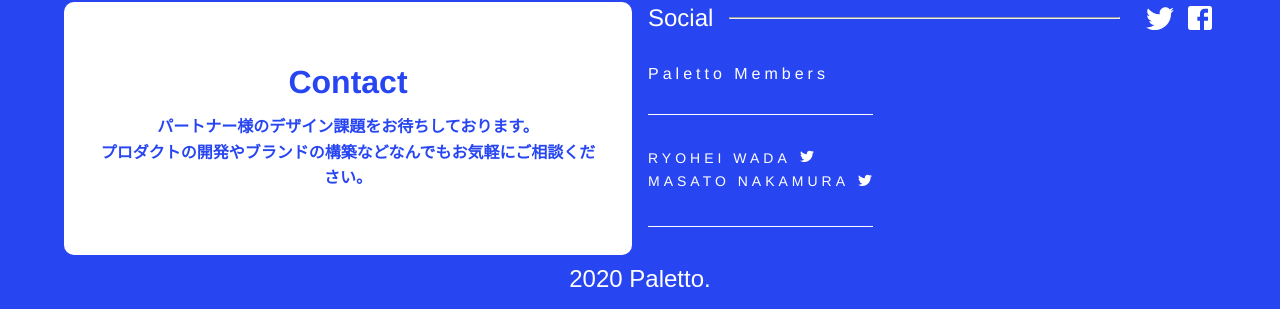
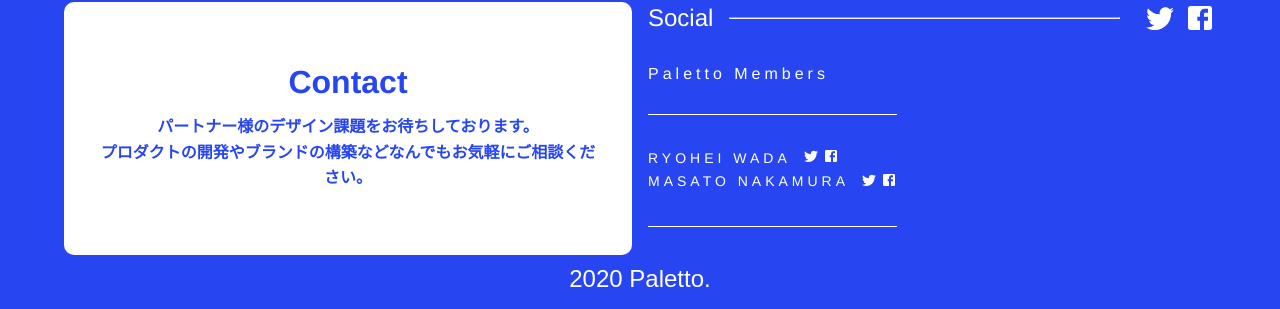
Before and after one commit to wadaryohei/paletto, a Next.js app: page / in a window 1280 px wide. Shown: the part 5200-5509 px from the top of the page. Built offline with nearby package versions, Linux system fonts and the light colour scheme; a small style sheet from the web is missing.

Commit message:
membersのmodelを追加してMembersコンポーネントで表示するようにした

```diff
--- /dev/null
+++ b/src/components/Footer/Members/dom.tsx
@@ -0,0 +1,29 @@
+import React from 'react'
+import TwitterIcon from '@material-ui/icons/Twitter'
+import FacebookIcon from '@material-ui/icons/Facebook'
+import { Member } from '../../../datas/_shared/MemberDatas'
+
+//----------------------------------
+// props
+//----------------------------------
+export interface MembersProps {
+  MemberData: Member
+  className?: string
+}
+
+//----------------------------------
+// component
+//----------------------------------
+export const MembersComponent = (props: MembersProps) => (
+  <p className={props.className}>
+    {props.MemberData.name}
+    <span className={'footerMembersSocialsIconWrapper'}>
+      {props.MemberData.twitterPath !== undefined && (
+        <TwitterIcon className={'footerMembersSocialsIcon'} />
+      )}
+      {props.MemberData.facebookPath !== undefined && (
+        <FacebookIcon className={'footerMembersSocialsIcon'} />
+      )}
+    </span>
+  </p>
+)
--- /dev/null
+++ b/src/components/Footer/Members/index.ts
@@ -0,0 +1 @@
+export { MembersStyle as Members } from './style'
--- /dev/null
+++ b/src/components/Footer/Members/style.ts
@@ -0,0 +1,29 @@
+import styled from 'styled-components'
+import { MembersComponent } from './dom'
+import { FontSize } from '../../../const/FontSize'
+import { FontWeight } from '../../../const/FontWeight'
+import { Margin } from '../../../const/Margin'
+
+//----------------------------------
+// styledComponent
+//----------------------------------
+export const MembersStyle = styled(MembersComponent)`
+  font-size: ${FontSize.xs};
+  line-height: 1.6;
+  font-weight: ${FontWeight.thin};
+  letter-spacing: 4px;
+
+  .footerMembersSocialsIconWrapper {
+    vertical-align: middle;
+    margin-left: ${Margin.m8};
+    svg {
+      width: 16px;
+      height: 16px;
+    }
+  }
+
+  .footerMembersSocialsIcon {
+    line-height: 2;
+    margin-left: ${Margin.m4};
+  }
+`
--- a/src/components/Footer/dom.tsx
+++ b/src/components/Footer/dom.tsx
@@ -2,6 +2,8 @@ import React from 'react'
 import { Box, Grid } from '@material-ui/core'
 import TwitterIcon from '@material-ui/icons/Twitter'
 import FacebookIcon from '@material-ui/icons/Facebook'
+import { Members } from './Members'
+import { Member, MemberDatas } from '../../datas/_shared/MemberDatas'
 
 //----------------------------------
 // props
@@ -17,7 +19,7 @@ export const FooterComponent = (props: FooterProps) => (
   <footer className={props.className}>
     <Grid container spacing={2}>
       <Grid item md={6} sm={12} xs={12}>
-        <Box className={'footerContactWrapper'}>
+        <div className={'footerContactWrapper'}>
           <h2 className={'footerContactHeading'}>Contact</h2>
           <p className={'footerContactLead'}>
             <span>パートナー様のデザイン課題をお待ちしております。</span>
@@ -25,38 +27,29 @@ export const FooterComponent = (props: FooterProps) => (
               プロダクトの開発やブランドの構築などなんでもお気軽にご相談ください。
             </span>
           </p>
-        </Box>
+        </div>
       </Grid>
 
       <Grid item md={6} sm={12} xs={12}>
-        <Box className={'footerSocialWrapper'}>
+        <div className={'footerSocialWrapper'}>
           <p className={'footerSocials'}>
             <span className={'footerSocialsHeading'}>Social</span>
             <hr />
-            <Box component={'span'} className={'footerSocialIconsWrapper'}>
+            <span className={'footerSocialIconsWrapper'}>
               <TwitterIcon className={'footerSocialsIcon'} />
               <FacebookIcon className={'footerSocialsIcon'} />
-            </Box>
+            </span>
           </p>
-        </Box>
+        </div>
 
-        <Box className={'footerMembersWrapper'}>
+        <div className={'footerMembersWrapper'}>
           <p className={'footerMembersHeading'}>Paletto Members</p>
-          <Box className={'footerMembers'}>
-            <p>
-              RYOHEI WADA
-              <span className={'footerMembersSocialsIconWrapper'}>
-                <TwitterIcon className={'footerMembersSocialsIcon'} />
-              </span>
-            </p>
-            <p>
-              MASATO NAKAMURA
-              <span className={'footerMembersSocialsIconWrapper'}>
-                <TwitterIcon className={'footerMembersSocialsIcon'} />
-              </span>
-            </p>
-          </Box>
-        </Box>
+          <div className={'footerMembers'}>
+            {MemberDatas.map((MemberData: Member, index: number) => {
+              return <Members key={index} MemberData={MemberData} />
+            })}
+          </div>
+        </div>
       </Grid>
 
       <Box className={'footerCopyWrapper'}>
--- a/src/components/Footer/style.ts
+++ b/src/components/Footer/style.ts
@@ -119,26 +119,6 @@ export const FooterStyle = styled(FooterComponent)`
         background-color: ${Colors.white};
         margin-top: ${Margin.m32};
       }
-
-      p {
-        font-size: ${FontSize.xs};
-        line-height: 1.6;
-        font-weight: ${FontWeight.thin};
-        letter-spacing: 4px;
-      }
-
-      .footerMembersSocialsIconWrapper {
-        vertical-align: middle;
-        margin-left: ${Margin.m8};
-        svg {
-          width: 16px;
-          height: 16px;
-        }
-      }
-
-      .footerMembersSocialsIcon {
-        line-height: 2;
-      }
     }
   }
 
--- /dev/null
+++ b/src/datas/_shared/MemberDatas.ts
@@ -0,0 +1,29 @@
+/**
+ * Membersで使用するデータ
+ * - コンポーネントに渡す静的なデータを記述する
+ */
+
+//----------------------------------
+// MemberDatas
+//----------------------------------
+export interface Member {
+  name: string
+  webSitePath?: string
+  twitterPath?: string
+  facebookPath?: string
+}
+
+export const MemberDatas: Member[] = [
+  {
+    name: 'RYOHEI WADA',
+    webSitePath: '',
+    twitterPath: '',
+    facebookPath: '',
+  },
+  {
+    name: 'MASATO NAKAMURA',
+    webSitePath: '',
+    twitterPath: '',
+    facebookPath: '',
+  },
+]
```
